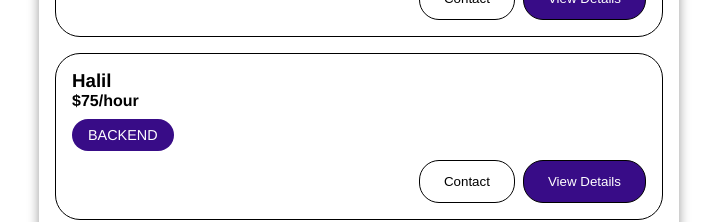
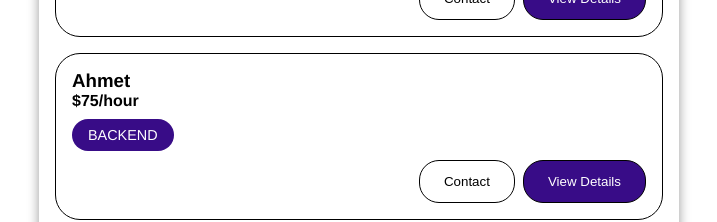
Before and after one commit to egulhan/vuejs3-practice-coach-finder-app, a Vue app: page /#/ in a window 1280 px wide. Shown: the part 932-1154 px from the top of the page, without its empty margins (281-998 px from the left). Built offline with nearby package versions, Linux system fonts and the light colour scheme.

Commit message:
update dummy data

```diff
--- a/src/pages/CoachList.vue
+++ b/src/pages/CoachList.vue
@@ -57,8 +57,6 @@ export default {
       this.coaches = this.$store.getters['coach/coaches'](features);
     },
     refresh() {
-      console.log('filters', this.filters);
-
       const features = [];
 
       for (const key in this.filters) {
--- a/src/store/coach/index.js
+++ b/src/store/coach/index.js
@@ -45,7 +45,7 @@ export default {
                 },
                 c5: {
                     id: 'c5',
-                    name: 'Halil',
+                    name: 'Ahmet',
                     price: 75,
                     features: [
                         'backend',
```
